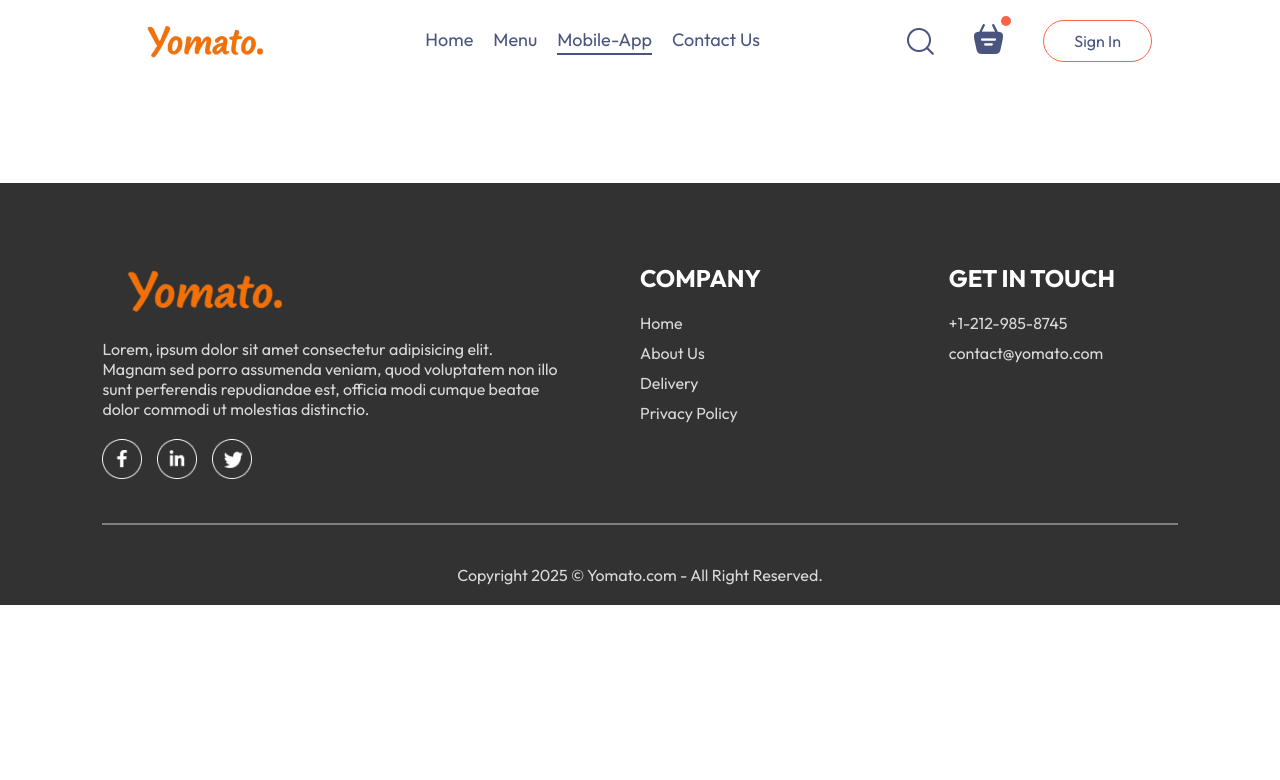
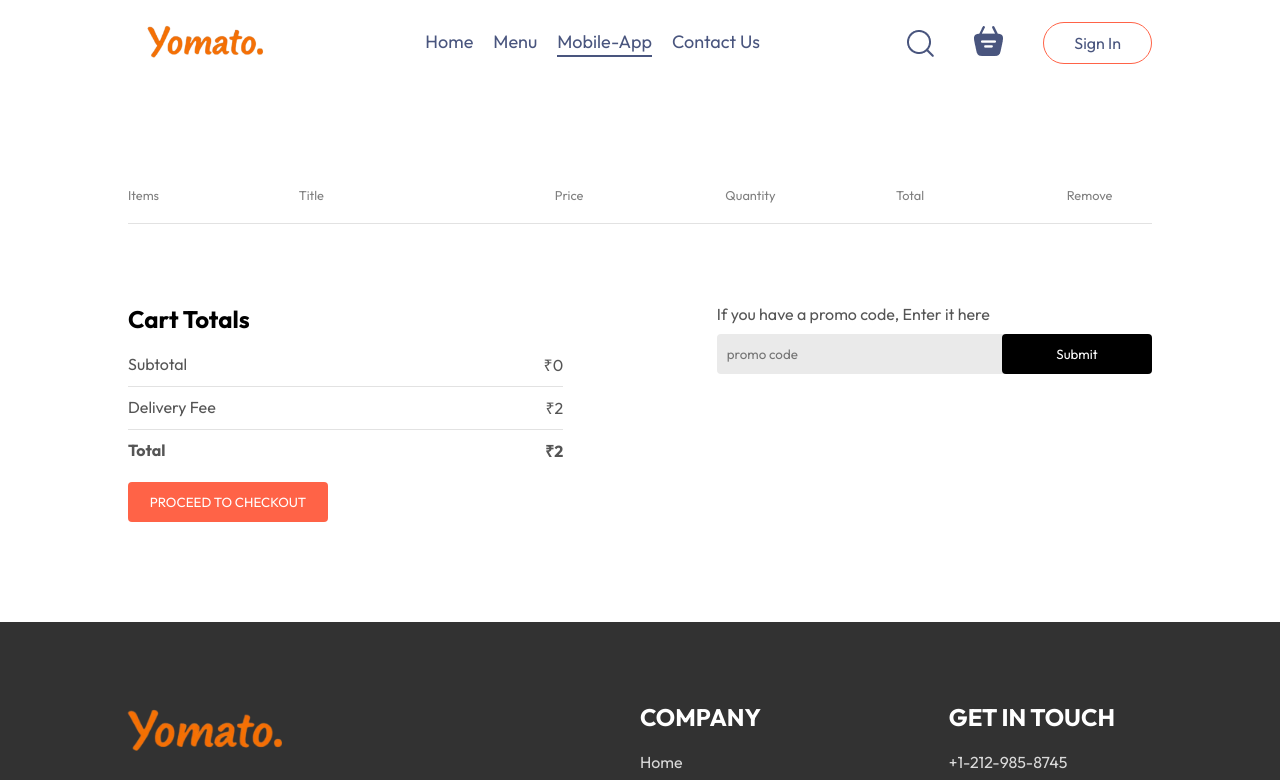
Before and after one commit to yoegeshh/Yomato-ecom-food-ordering-webapp, a React (Vite) app in the folder frontend/: page /cart in a window 1280 px wide. Shown: the top 780 px of the page. Built offline with nearby package versions, Linux system fonts and the light colour scheme.

Commit message:
setup cart page functionality

```diff
--- a/frontend/src/components/Navbar/Navbar.jsx
+++ b/frontend/src/components/Navbar/Navbar.jsx
@@ -1,14 +1,17 @@
-import React, { useState } from 'react'
+import React, { useContext, useState } from 'react'
 import './Navbar.css'
 import { assets } from '..//../assets/assets'
 import { Link } from 'react-router-dom';
+import { StoreContext } from '../../context/StoreContext';
 const Navbar = ({setShowLogin}) => {
 
   const [menu,setMenu] = useState("mobile-app");
 
+  const {getTotalCartAmount} = useContext(StoreContext);
+
   return (
     <div className='navbar'>
-      <img src={assets.logo} alt="" className='logo' />
+      <Link to='/'><img src={assets.logo} alt="" className='logo' /></Link>
       <ul className="navbar-menu">
         <Link to='/' onClick={()=>setMenu("home")} className={menu==="home"?"active":""}>Home</Link>
         <a href='#explore-menu' onClick={()=>setMenu("menu")} className={menu==="menu"?"active":""}>Menu</a>
@@ -18,8 +21,8 @@
       <div className="navbar-right">
         <img src={assets.search_icon} alt="" />
         <div className="navbar-search-icon">
-          <img src={assets.basket_icon} alt="" />
-          <div className="dot"></div>
+          <Link to='/cart'><img src={assets.basket_icon} alt="" /></Link>
+          <div className={getTotalCartAmount()===0?"":"dot"}></div>
         </div>
         <button onClick={()=>setShowLogin(true)}>Sign In</button>
       </div>
--- a/frontend/src/context/StoreContext.jsx
+++ b/frontend/src/context/StoreContext.jsx
@@ -20,9 +20,17 @@
         setCartItems((prev)=>({...prev,[itemId]:prev[itemId]-1}))
     }
 
-    useEffect(()=>{
-        console.log(cartItems);
-    },[cartItems])
+    const getTotalCartAmount = ()=>{
+        let totalAmount = 0;
+        for(const item in cartItems){
+            if(cartItems[item]>0){
+                let itemInfo = food_list.find((product)=>product._id===item);
+                totalAmount += itemInfo.price*cartItems[item];
+            }
+
+        }
+        return totalAmount;
+    }
 
 
 
@@ -31,7 +39,8 @@
         cartItems,
         setCartItems,
         addToCart,
-        removeFromCart
+        removeFromCart,
+        getTotalCartAmount
     }
     return (
         <StoreContext.Provider value={contextValue}>
--- a/frontend/src/pages/Cart/Cart.css
+++ b/frontend/src/pages/Cart/Cart.css
@@ -0,0 +1,98 @@
+.cart{
+    margin-top: 100px;
+}
+.cart-items-title{
+    display: grid;
+    grid-template-columns: 1fr 1.5fr 1fr 1fr 1fr 0.5fr;
+    align-items: center;
+    color: grey;
+    font-size: max(1vw,12px);
+}
+.cart-items-item{
+    margin: 10px 0px;
+    color: black;
+}
+.cart-items-item img{
+    width: 50px;
+}
+
+.cart hr{
+    height: 1px;
+    background-color: #e2e2e2;
+    border: none;
+}
+
+.cart-items-item .cross{
+    cursor: pointer;
+}
+
+.cart-bottom{
+    margin-top:  80px;
+    display: flex;
+    justify-content: space-between;
+    gap: max(12vw,20px);
+}
+.cart-total{
+    flex: 1;
+    display: flex;
+    flex-direction: column;
+    gap: 20px;
+}
+.cart-total-details{
+    display: flex;
+    justify-content: space-between;
+    color: #555;
+}
+.cart-total hr{
+    margin: 10px 0px;
+}
+
+.cart-total button{
+    border: none;
+    color: white;
+    background-color: tomato;
+    width: max(15vw,200px);
+    padding: 12px 0px;
+    border-radius: 4px;
+    cursor: pointer;
+}
+.cart-promocode{
+    flex: 1;
+}
+.cart-promocode p{
+    color: #555;
+}
+.cart-promocode-input{
+    margin-top: 10px;
+    display: flex;
+    justify-content: space-between;
+    align-items: center;
+    background-color: #eaeaea;
+    border-radius: 4px;
+}
+
+.cart-promocode-input input{
+    background:transparent;
+    border: none;
+    outline: none;
+    padding-left: 10px ;
+}
+
+.cart-promocode-input button{
+    width: max(10vw,150px);
+    padding: 12px 5px;
+    background-color:  black;
+    border: none;
+    color: white;
+    border-radius: 4px;
+}
+
+@media (max-width:750px) {
+    .cart-bottom{
+        flex-direction: column-reverse;
+    }
+    .cart-promocode{
+        justify-content: start;
+    }
+
+}
--- a/frontend/src/pages/Cart/Cart.jsx
+++ b/frontend/src/pages/Cart/Cart.jsx
@@ -1,12 +1,74 @@
-import React from 'react'
-import './Cart.css'
+import React, { useContext } from "react";
+import "./Cart.css";
+import { StoreContext } from "../../context/StoreContext";
 
 const Cart = () => {
+  const { cartItems, food_list, removeFromCart,getTotalCartAmount } = useContext(StoreContext);
+
   return (
-    <div>
+    <div className="cart">
+      <div className="cart-items">
+        <div className="cart-items-title">
+          <p>Items</p>
+          <p>Title</p>
+          <p>Price</p>
+          <p>Quantity</p>
+          <p>Total</p>
+          <p>Remove</p>
+        </div>
+        <br />
+        <hr />
+        {food_list.map((item, index) => {
+          if (cartItems[item._id] > 0) {
+            return (
+              <div>
+                <div className="cart-items-title cart-items-item">
+                  <img src={item.image} alt="" />
+                  <p>{item.name}</p>
+                  <p>₹{item.price}</p>
+                  <p>{cartItems[item._id]}</p>
+                  <p>₹{item.price * cartItems[item._id]}</p>
+                  <p onClick={()=>removeFromCart(item._id)} className="cross">x</p>
+                </div>
+                <hr />
+              </div>
+            );
+          }
+        })}
+      </div>
+      <div className="cart-bottom">
+        <div className="cart-total">
+          <h2>Cart Totals</h2>
+          <div>
+            <div className="cart-total-details">
+              <p>Subtotal</p>
+              <p>₹{getTotalCartAmount()}</p>
+            </div>
+            <hr />
+            <div className="cart-total-details">
+              <p>Delivery Fee</p>
+              <p>₹{2}</p>
+            </div>
+            <hr />
+            <div className="cart-total-details">
+              <b>Total</b>
+              <b>₹{getTotalCartAmount()+2}</b>
+            </div>
+          </div>
+          <button>PROCEED TO CHECKOUT</button>
+        </div>
+        <div className="cart-promocode">
+          <div>
+            <p>If you have a promo code, Enter it here</p>
+            <div className="cart-promocode-input">
+                <input type="text" placeholder="promo code" />
+                <button>Submit</button>
+            </div>
+          </div>
+        </div>
+      </div>
+    </div>
+  );
+};
 
-    </div>
-  )
-}
-
-export default Cart
+export default Cart;
```
